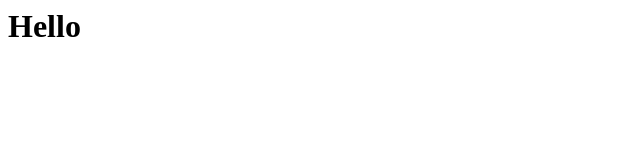
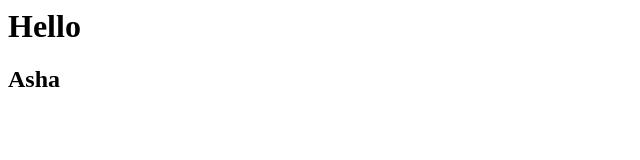
Before and after one commit to surya089/first_project, a plain HTML site: page index.html in a window 1280 px wide. Shown: the full height of the page, 0-640 px from the left. Drawn offline with Linux system fonts and the light colour scheme.

Commit message:
Add h2 tag

```diff
--- a/index.html
+++ b/index.html
@@ -7,6 +7,7 @@
 <body>
 
     <h1>Hello</h1>
+    <h2>Asha</h2>
 
 </body>
 </html>
```
